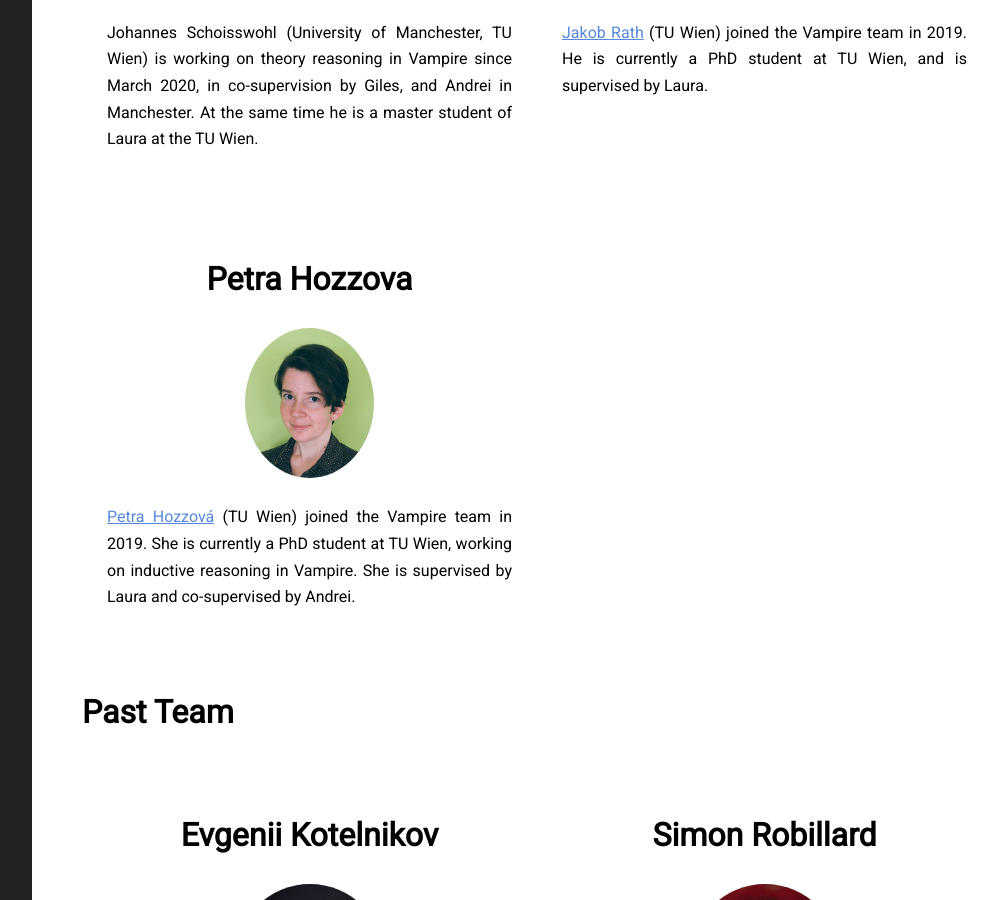
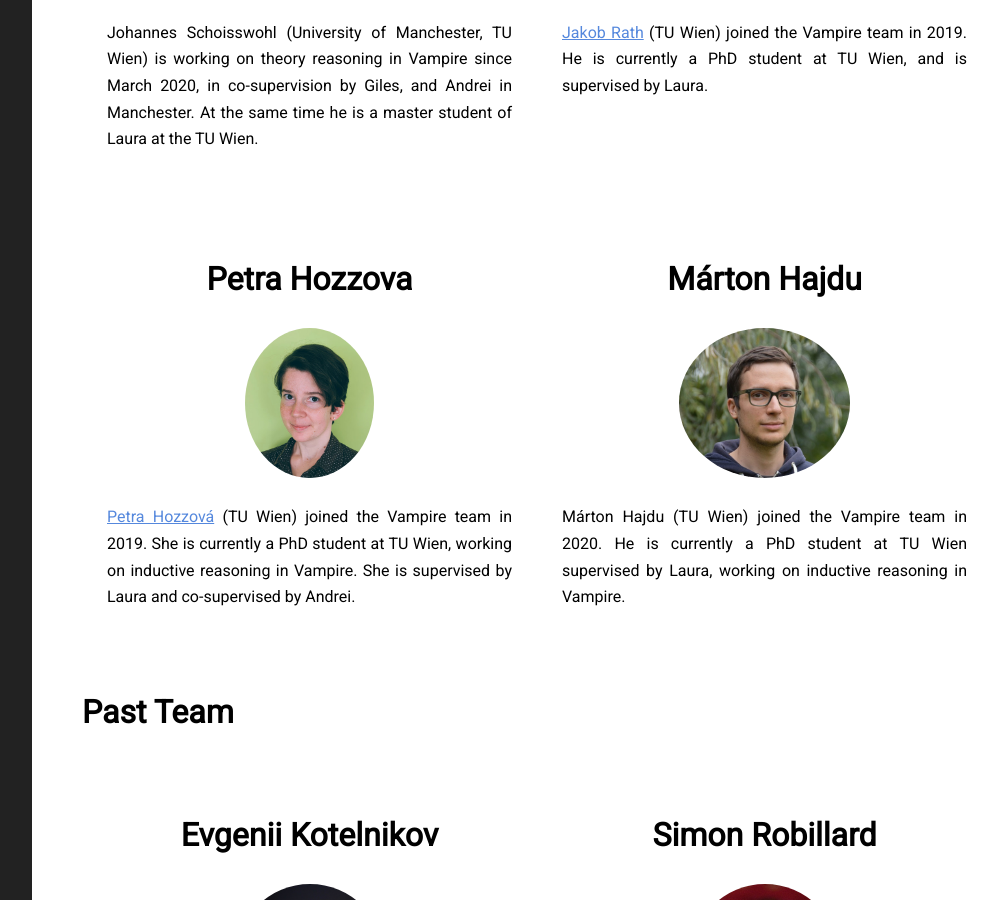
Before and after one commit to vprover/vprover.github.io, a Jekyll site: the page built from team.html, in a window 1280 px wide and 900 px high, scrolled down 2109 px. Shown: the whole window, without its empty margins (268-1266 px from the left). Built offline with Jekyll 4.4.1, drawn with Linux system fonts in a browser that asks for light colours.

Commit message:
Update team.html

```diff
--- a/team.html
+++ b/team.html
@@ -95,6 +95,14 @@
     </p>
 </li>
 
+<li class=bio>
+<h2>Márton Hajdu</h2>
+<img alt="Márton Hajdu" src="/img/mhajdu_small.jpg">
+<p>
+{{ hajdu }} (TU Wien) joined the Vampire team in 2020.
+He is currently a PhD student at TU Wien supervised by Laura, working on inductive reasoning in Vampire.
+</p>
+</li>
 
 </ul>
   <h2>Past Team</h2>
```
